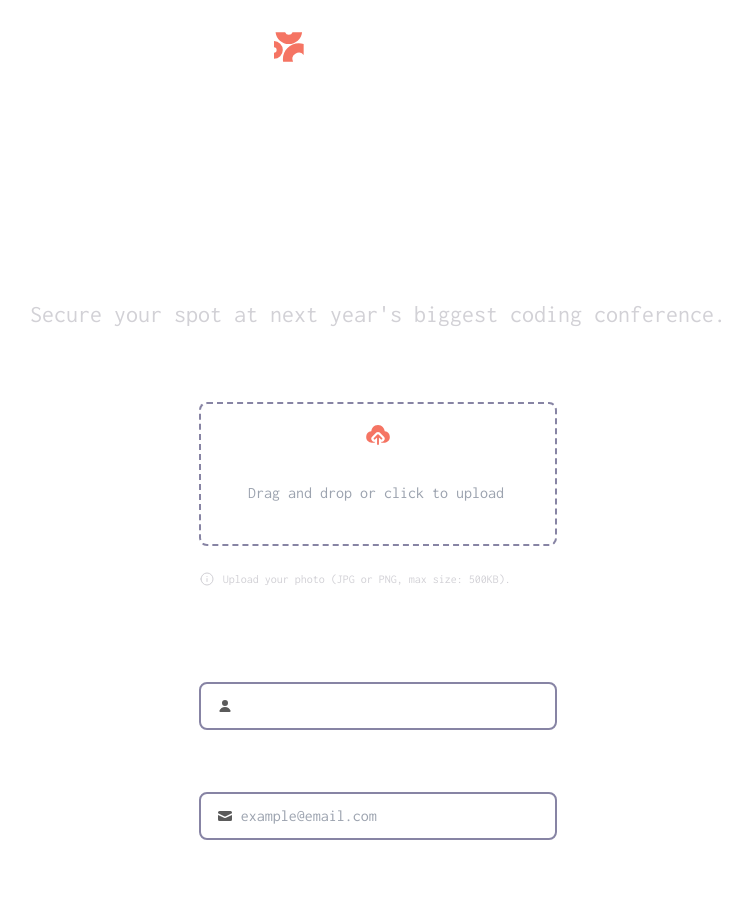
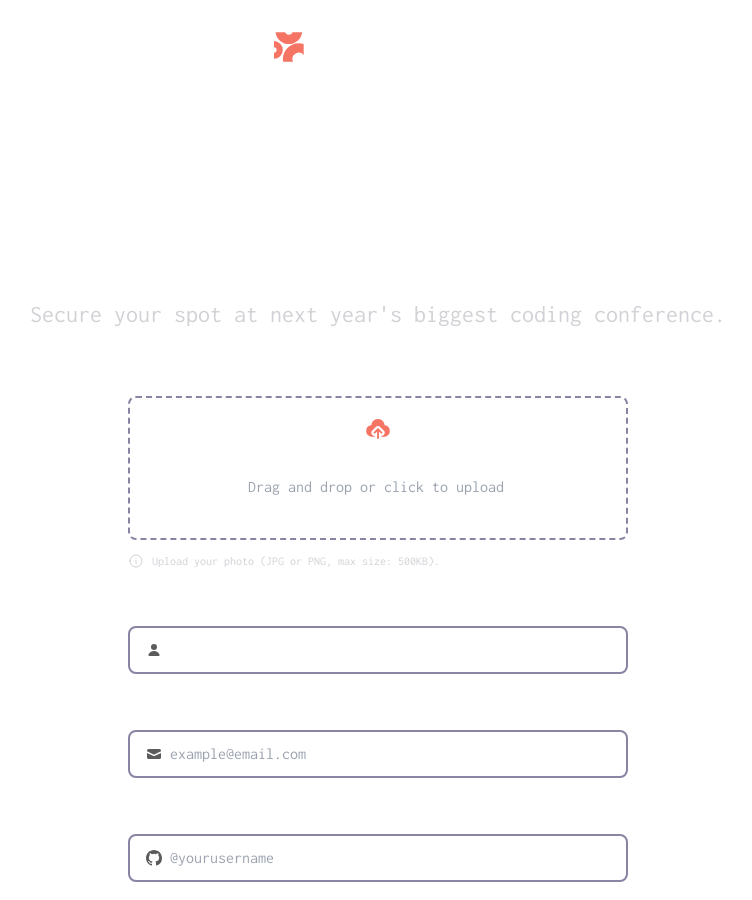
Before and after one commit to sksksk2024/ConferenceTicket, a React (Create React App) app in the folder frontend/: page / in a window 1280 px wide. Shown: the top 900 px of the page, without its empty margins (262-1014 px from the left). Built offline with nearby package versions, Linux system fonts and the light colour scheme; a web font is replaced by a local one.

Commit message:
finished 1st part styling Form Component

```diff
--- a/frontend/src/components/Form.jsx
+++ b/frontend/src/components/Form.jsx
@@ -5,8 +5,11 @@ const Form = () => {
   return (
     <form className="flex flex-col justify-center items-center gap-6 max-w-container-xs">
       {/* Image Input */}
-      <div className="flex flex-col gap-2 text-lg w-[28vw]">
-        <label htmlFor="upload_avatar" className="text-neutral-0">
+      <div className="mt-32M relative flex flex-col gap-2 text-lg min-w-container-200 w-[90vw] max-w-container-500">
+        <label
+          htmlFor="upload_avatar"
+          className="absolute left-0 -top-32I text-neutral-0"
+        >
           Upload Avatar
         </label>
         <label
@@ -24,15 +27,18 @@ const Form = () => {
             required
           />
         </label>
-        <p className="flex gap-2 text-xs text-neutral-300 mt-16M mb-32M">
+        <p className="flex gap-2 text-xs text-neutral-300 mt-4M">
           <img src={Info} alt="info point" />
           Upload your photo (JPG or PNG, max size: 500KB).
         </p>
       </div>
 
       {/* Full Name */}
-      <div className="flex flex-col gap-2 text-lg w-[28vw]">
-        <label htmlFor="full_name" className="text-neutral-0">
+      <div className="mt-32M relative flex flex-col gap-2 text-lg min-w-container-200 w-[90vw] max-w-container-500">
+        <label
+          htmlFor="full_name"
+          className="absolute left-0 -top-32I text-neutral-0"
+        >
           Full Name
         </label>
         <label
@@ -59,8 +65,11 @@ const Form = () => {
       </div>
 
       {/* Email */}
-      <div className="flex flex-col gap-2 text-lg w-[28vw]">
-        <label htmlFor="email" className="text-neutral-0">
+      <div className="mt-32M relative flex flex-col gap-2 text-lg min-w-container-200 w-[90vw] max-w-container-500">
+        <label
+          htmlFor="email"
+          className="absolute left-0 -top-32I text-neutral-0"
+        >
           Email Address
         </label>
         <label
@@ -89,8 +98,11 @@ const Form = () => {
       </div>
 
       {/* Github Username */}
-      <div className="flex flex-col gap-2 text-lg w-[28vw]">
-        <label htmlFor="github" className="text-neutral-0">
+      <div className="mt-32M relative flex flex-col gap-2 text-lg min-w-container-200 w-[90vw] max-w-container-500">
+        <label
+          htmlFor="github"
+          className="absolute left-0 -top-32I text-neutral-0"
+        >
           GitHub Username
         </label>
         <label
@@ -117,7 +129,7 @@ const Form = () => {
         </label>
       </div>
 
-      <button className="btn glass font-[800] text-neutral-900 text-lg w-[28vw] bg-orange-500 hover:bg-orange-700 rounded-10BR">
+      <button className="btn glass font-[800] text-neutral-900 text-lg min-w-container-200 w-[90vw] max-w-container-500 bg-orange-500 hover:bg-orange-700 rounded-10BR">
         Generate My Ticket
       </button>
     </form>
--- a/frontend/src/components/Main.jsx
+++ b/frontend/src/components/Main.jsx
@@ -7,7 +7,7 @@ const Main = () => {
         Your Journey to Coding Conf 2025 Starts Here!
       </h1>
 
-      <p className="text-lg sm:text-xl text-neutral-300 mt-16M mb-32M">
+      <p className="text-lg sm:text-xl text-neutral-300 min-w-container-200 w-[90wh] max-w-container-700 mt-16M mb-32M">
         Secure your spot at next year's biggest coding conference.
       </p>
 
--- a/frontend/tailwind.config.js
+++ b/frontend/tailwind.config.js
@@ -318,6 +318,7 @@ module.exports = {
       margin: {
         socialM: '-4rem',
         '1.6M': '0.1rem',
+        '4M': '0.25rem',
         '8M': '0.5rem',
         '10M': '0.625rem',
         '16M': '1rem',
```
